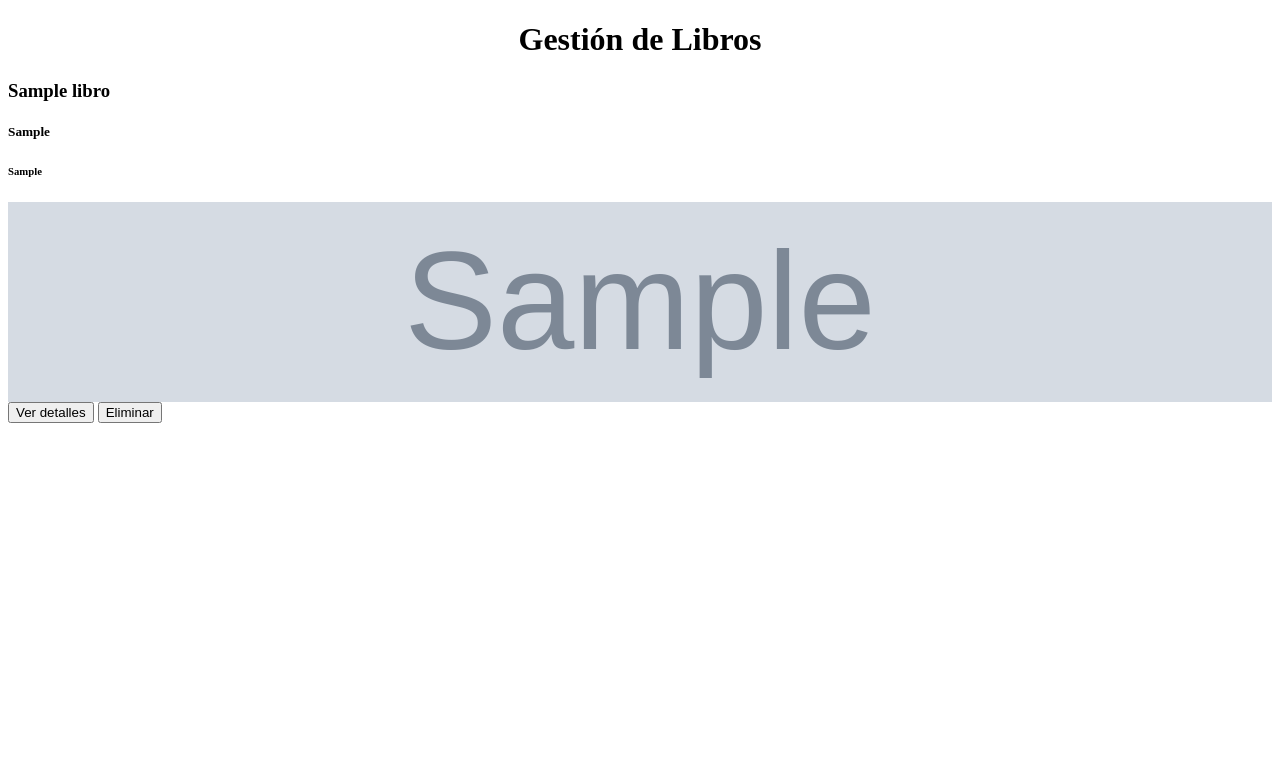
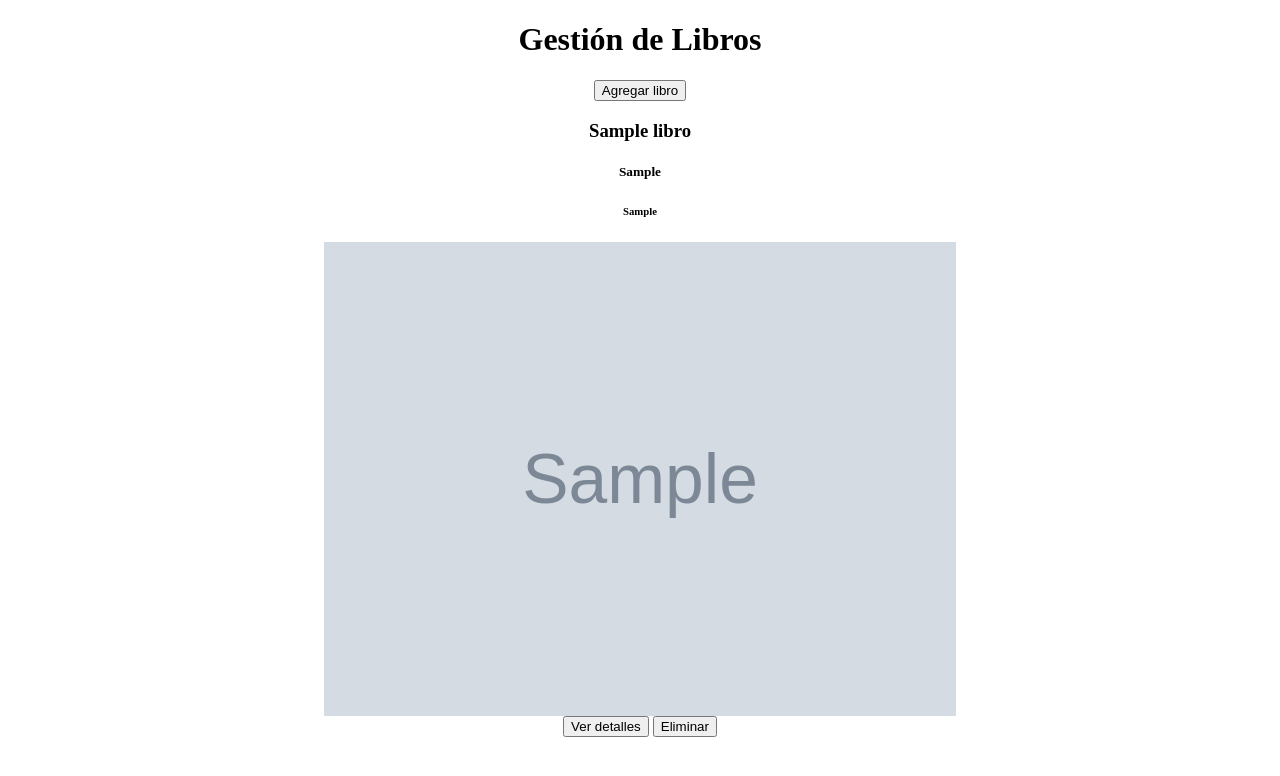
Before and after one commit to CindyVHO/DevOps-Libreria, a Django app: page /CRUDLibreria/ in a window 1280 px wide. Shown: the top 776 px of the page. Run offline with Django 3.2, Linux system fonts and the light colour scheme; tables that the repository leaves empty hold one stand-in row (values such as "Sample post"); grey boxes marked "Sample" are stand-in pictures; some libraries are stand-ins or nearby versions.

Commit message:
[Libreria] Diseño Listar Libros y agregar bootstrap

```diff
--- a/libreria-venv/libreria/CRUDLibreria/templates/index.html
+++ b/libreria-venv/libreria/CRUDLibreria/templates/index.html
@@ -1,3 +1,7 @@
+{% load bootstrap_themes %}
+
+{% bootstrap_styles theme='superhero' type='css' %}
+
 <!DOCTYPE html>
 <html lang="en">
     <head>
@@ -6,18 +10,23 @@
     </head>
     <body>
         <h1 align="center">Gesti&oacute;n de Libros</h1>
+        <span></span>
+        <div style="text-align:center;">
+             <button type="button" class="btn btn-success btn-lg">Agregar libro</button>
+        </div>
+
         {% for libro in lista_libros %}
-            <div>
-                <h3>{{libro.nombre}}</h3>
-                <div>
-                    <h5>{{libro.autor}}</h5>
-                    <h6>{{libro.editorial}}</h6>
+            <div class="card col-md-4">
+                <h3 class="card-header" style="text-align:center;">{{libro.nombre}}</h3>
+                <div class="card-body" style="text-align:center;">
+                    <h5 class="card-title">{{libro.autor}}</h5>
+                    <h6 class="card-subtitle text-muted">{{libro.editorial}}</h6>
                 </div>
-                <img style="height: 200px; width: 100%; display: block;" src="{{libro.urlImagen}}" alt="Card image">
+                <img style="height: 50%; width: 50%; display:block; margin:auto" src="{{libro.urlImagen}}" alt="Card image">
 
-                <div class="card-body">
-                    <button type="button">Ver detalles</button>
-                    <button type="button">Eliminar</button>
+                <div class="card-body" style="text-align:center;">
+                    <button type="button" class="btn btn-primary">Ver detalles</button>
+                    <button type="button" class="btn btn-warning">Eliminar</button>
                 </div>
             </div>
         {% endfor%}
--- a/libreria-venv/libreria/libreria/settings.py
+++ b/libreria-venv/libreria/libreria/settings.py
@@ -39,6 +39,7 @@ INSTALLED_APPS = [
     'django.contrib.staticfiles',
     'CRUDLibreria',
     'bootstrap3',
+    'bootstrap_themes',
 ]
 
 MIDDLEWARE = [
```
